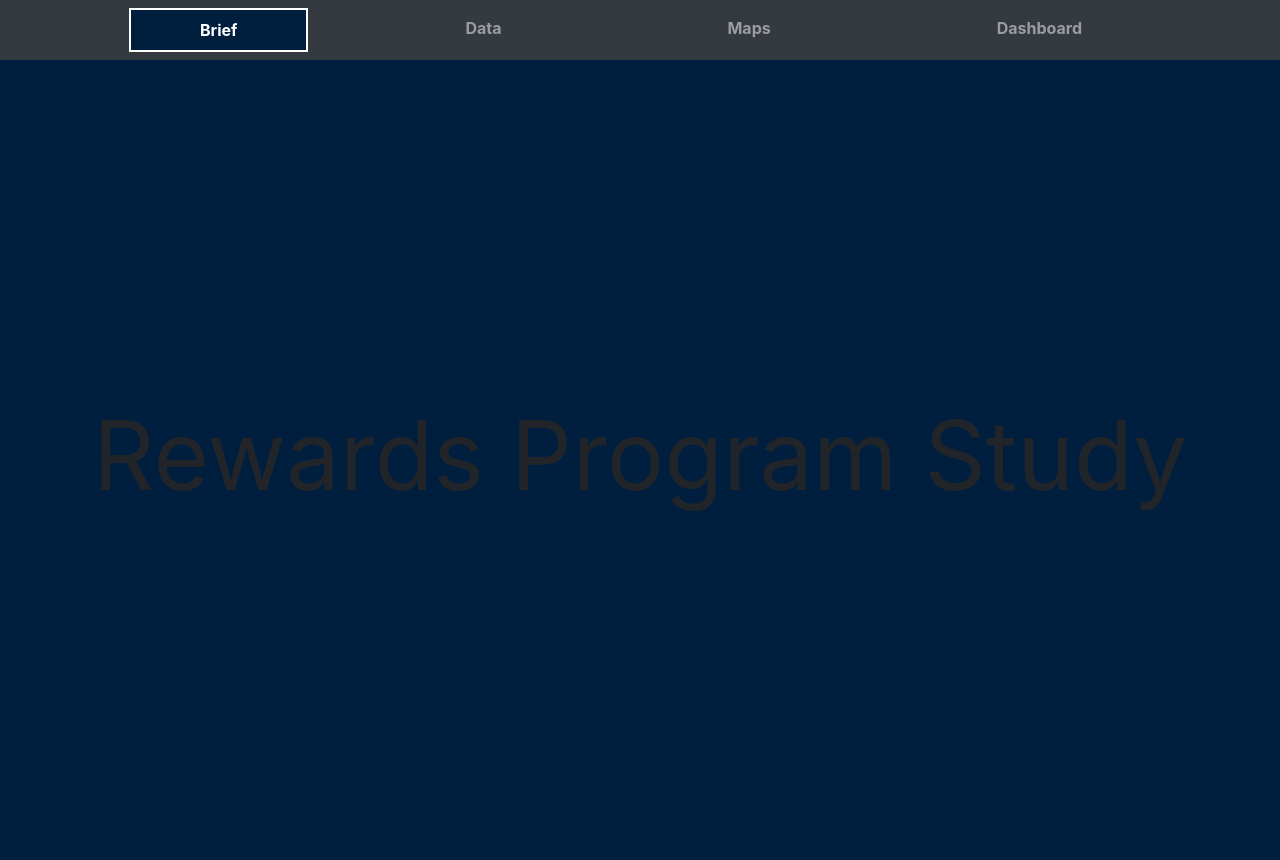
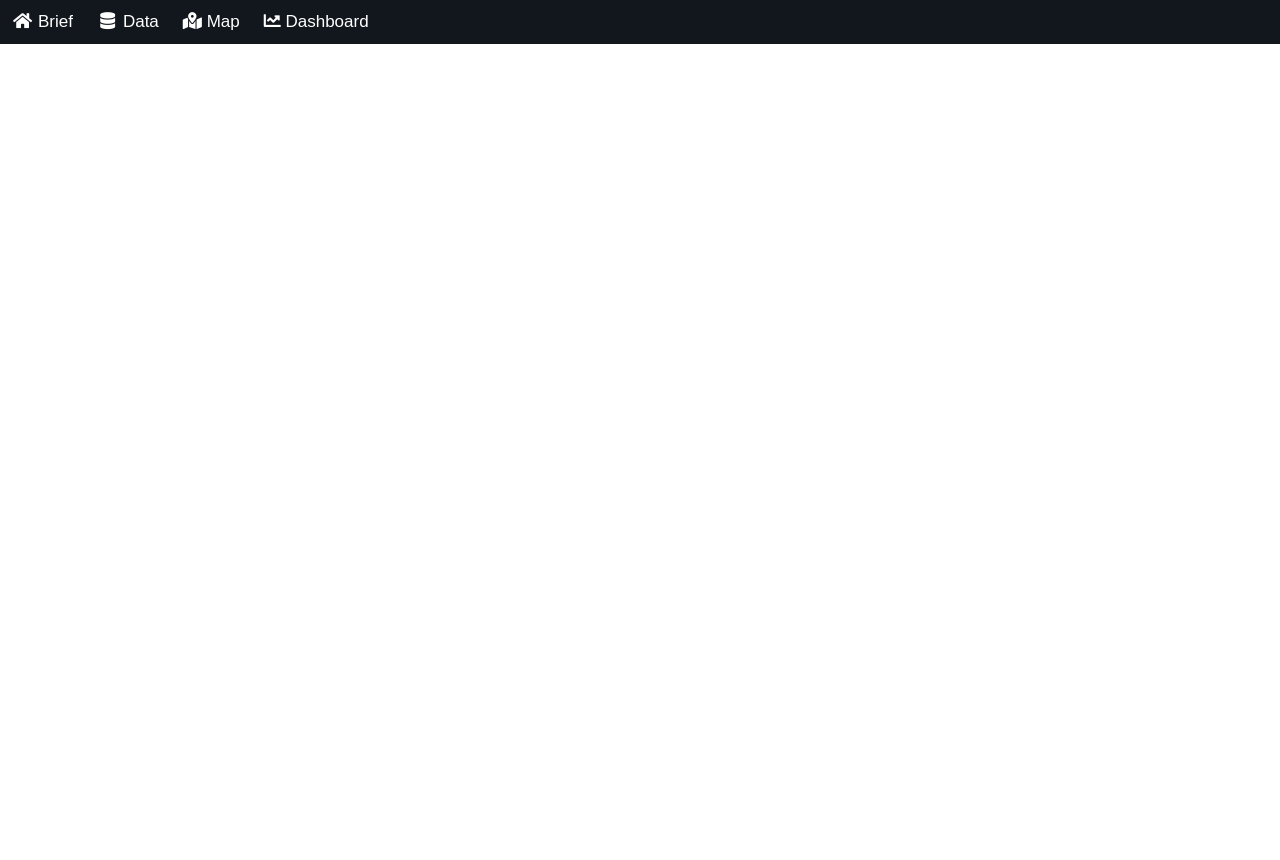
Before and after one commit to MauCFD/Where-is-the-reward-in-a-loyalty-program-, a Flask app: page / in a window 1280 px wide. After the commit the page ends 44 px from the top, so only its background shows below. Run offline with Flask 2, Linux system fonts and the light colour scheme; some libraries are stand-ins or nearby versions.

Commit message:
Update index.html

```diff
--- a/src/templates/index.html
+++ b/src/templates/index.html
@@ -1,80 +1,100 @@
 <!DOCTYPE html>
-<html lang="en">
+<html>
+  <head>
+    <meta
+      charset="utf-8"
+      name="viewport"
+      content="width=device-width, initial-scale=1"
+    />
+    <title>Where is the reward in a rewards program?</title>
+    <link
+      rel="stylesheet"
+      href="https://cdnjs.cloudflare.com/ajax/libs/font-awesome/5.15.3/css/all.min.css"
+      integrity="sha512-iBBXm8fW90+nuLcSKlbmrPcLa0OT92xO1BIsZ+ywDWZCvqsWgccV3gFoRBv0z+8dLJgyAHIhR35VZc2oM/gI1w=="
+      crossorigin="anonymous"
+    />
+    <link rel="stylesheet" href="style.css" />
+  </head>
+  <style>
+    body {
+      font-family: Arial, Helvetica, sans-serif;
+    }
 
-<head>
-    <title>ZF Services Navigation Bar</title>
-    <!-- Required meta tags -->
-    <meta charset="utf-8">
-    <meta name="viewport" content="width=device-width, initial-scale=1, shrink-to-fit=no">
+    .navbar {
+      width: 100%;
+      background-color: #12161d;
+      overflow: auto;
+    }
 
-    <!-- Bootstrap CSS -->
-    <link rel="stylesheet" href="https://stackpath.bootstrapcdn.com/bootstrap/4.3.1/css/bootstrap.min.css"
-        integrity="sha384-ggOyR0iXCbMQv3Xipma34MD+dH/1fQ784/j6cY/iJTQUOhcWr7x9JvoRxT2MZw1T" crossorigin="anonymous">
+    .navbar a {
+      float: left;
+      padding: 12px;
+      color: white;
+      text-decoration: none;
+      font-size: 17px;
+    }
 
-    <!-- Index CSS -->
-    <link rel="stylesheet" href="../static/css/index.css">
+    .navbar a:hover {
+      background-color: #12161d;
+    }
 
-    <!-- MDI -->
-    <link rel="stylesheet" href="http://cdn.materialdesignicons.com/3.8.95/css/materialdesignicons.min.css">
+    .active {
+      background-color: #d3b502;
+    }
 
-    <!-- Optional JavaScript -->
-    <!-- jQuery first, then Popper.js, then Bootstrap JS -->
-    <script src="https://code.jquery.com/jquery-3.3.1.slim.min.js"
-        integrity="sha384-q8i/X+965DzO0rT7abK41JStQIAqVgRVzpbzo5smXKp4YfRvH+8abtTE1Pi6jizo" crossorigin="anonymous">
-    </script>
-    <script src="https://cdnjs.cloudflare.com/ajax/libs/popper.js/1.14.7/umd/popper.min.js"
-        integrity="sha384-UO2eT0CpHqdSJQ6hJty5KVphtPhzWj9WO1clHTMGa3JDZwrnQq4sF86dIHNDz0W1" crossorigin="anonymous">
-    </script>
-    <script src="https://stackpath.bootstrapcdn.com/bootstrap/4.3.1/js/bootstrap.min.js"
-        integrity="sha384-JjSmVgyd0p3pXB1rRibZUAYoIIy6OrQ6VrjIEaFf/nJGzIxFDsf4x0xIM+B07jRM" crossorigin="anonymous">
-    </script>
-</head>
+    @media screen and (max-width: 500px) {
+      .navbar a {
+        float: none;
+        display: block;
+      }
+    }
+  </style>
 
-<body>
-    <header>
-        <nav class="navbar navbar-expand-lg navbar-dark bg-dark">
-            <div class="container">
-                <button class="navbar-toggler" type="button" data-toggle="collapse" data-target="#navbar10">
-                    <span class="navbar-toggler-icon"></span>
-                </button>
-                <div class="navbar-collapse collapse" id="navbar10">
-                    <ul class="navbar-nav nav-fill w-100">
-                        <li class="nav-item active">
-                            <a class="nav-link font-weight-bold" href="#">Brief</a>
-                        </li>
-                        <li class="nav-item">
-                            <a class="nav-link font-weight-bold" href="#">Data</a>
-                        </li>
-                        <li class="nav-item">
-                            <a class="nav-link font-weight-bold" href="#">Maps</a>
-                        </li>
-                        <li class="nav-item">
-                            <a class="nav-link font-weight-bold" href="#">Dashboard</a>
-                        </li>
-                    </ul>
-                </div>
-            </div>
-        </nav>
-    </header>
+  <div class="navbar">
+    <a class="active" href="#"><i class="fa fa-fw fa-home"></i> Brief</a>
+    <a href="#"><i class="fa fa-fw fa-database"></i> Data</a>
+    <a href="#"><i class="fas fa-map-marked-alt"></i> Map</a>
+    <a href="#"><i class="fa fa-chart-line"></i> Dashboard</a>
+  </div>
 
-    <main>
-        <div class="container h-100">
-            <div class="row h-100 justify-content-center align-items-center">
-                <div class="col-12">
-                    <h1 class="text-center display-1"><strong>Rewards Program Study</strong>
-                    </h1>
-                </div>
-            </div>
-        </div>
-    </main>
-    <script>
-        $(document).ready(function () {
-            $('.navbar-nav .nav-item').click(function () {
-                $('.navbar-nav .nav-item').removeClass('active');
-                $(this).addClass('active');
-            })
-        });
-    </script>
-</body>
+  <body>
+    <!-- <div>
+    <script type="x-shader/x-vertex" id="vertexshader">
 
+      attribute float size;
+        attribute vec3 customColor;
+        varying vec3 vColor;
+
+        void main() {
+
+          vColor = customColor;
+          vec4 mvPosition = modelViewMatrix * vec4( position, 1.0 );
+          gl_PointSize = size * ( 300.0 / -mvPosition.z );
+          gl_Position = projectionMatrix * mvPosition;
+
+        }
+      </script>
+
+    <script type="x-shader/x-fragment" id="fragmentshader">
+
+      uniform vec3 color;
+        uniform sampler2D pointTexture;
+
+        varying vec3 vColor;
+
+        void main() {
+
+          gl_FragColor = vec4( color * vColor, 1.0 );
+          gl_FragColor = gl_FragColor * texture2D( pointTexture, gl_PointCoord );
+
+        }
+      </script>
+
+    <div id="magic"></div>
+    <div class="playground">
+      <div class="bottomPosition"></div>
+    </div> -->
+    <!-- <script src="https://cdnjs.cloudflare.com/ajax/libs/three.js/r125/three.min.js"></script>
+    <script src="./script.js"></script> -->
+  </body>
 </html>
```
